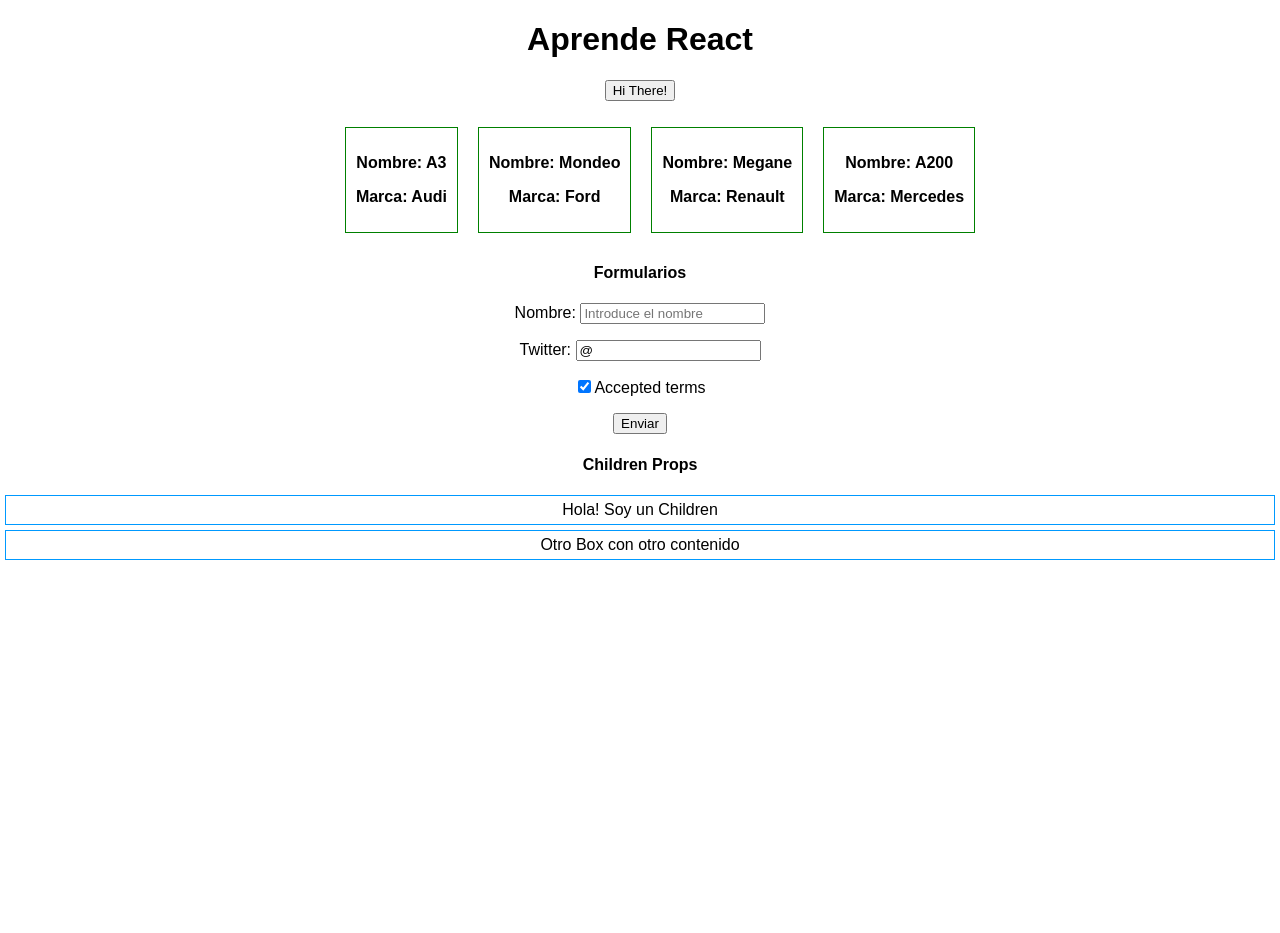
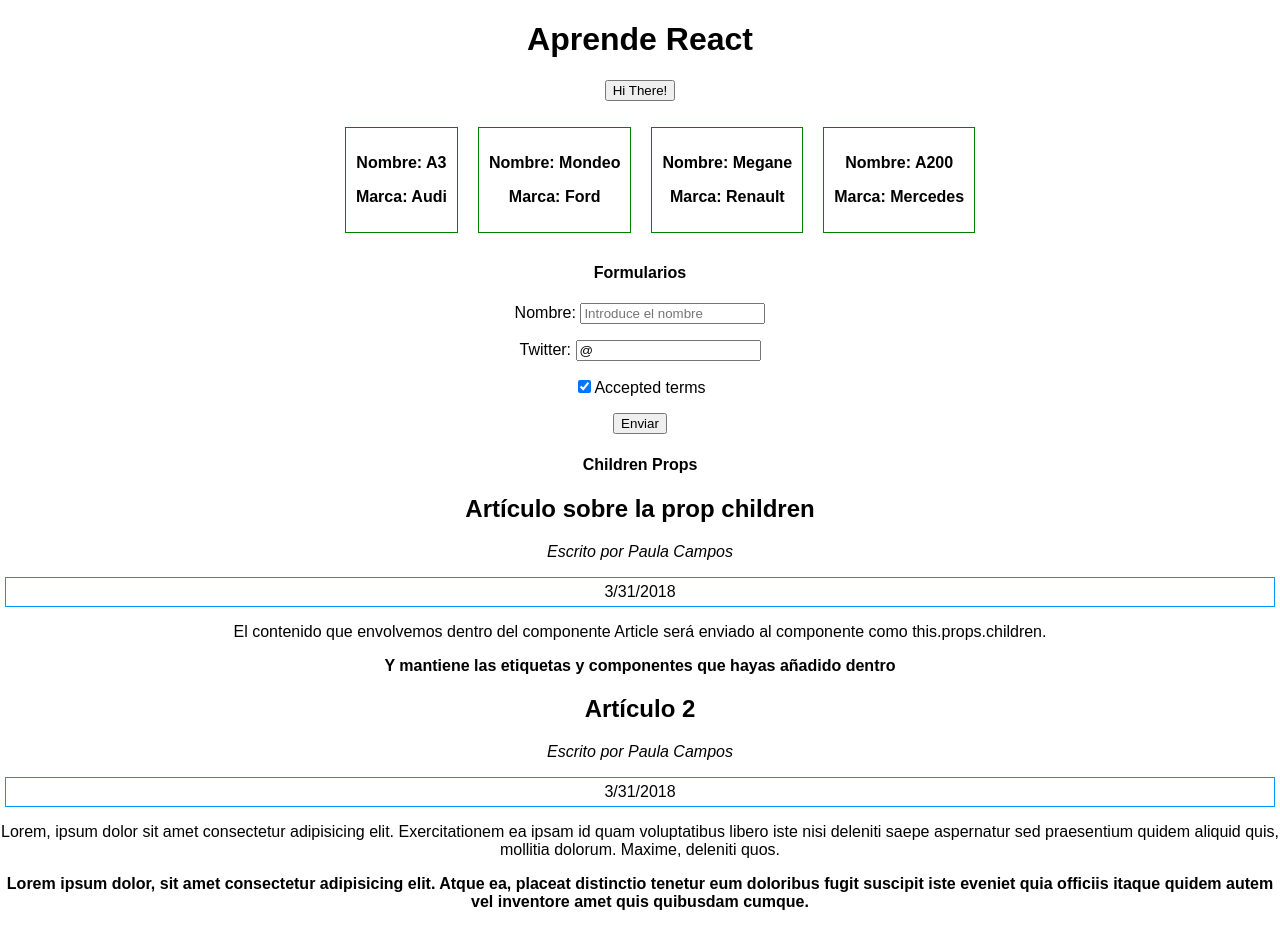
Before and after one commit to Pauliih/curso_react, a React (Create React App) app: page / in a window 1280 px wide. Shown: the top 933 px of the page. Before the commit the page ends 800 px from the top, so only its background shows below. Built offline with nearby package versions, Linux system fonts and the light colour scheme.

Commit message:
Children Layout - Article

```diff
--- a/src/App.js
+++ b/src/App.js
@@ -1,7 +1,7 @@
 import React, { Component } from 'react';
 import CarItem from './sections/lists';
 import Form from './sections/forms';
-import Box from './sections/childenProps';
+import Article from './sections/Article';
 import cars from './data/cars.json';
 
 import './App.css';
@@ -36,8 +36,29 @@ class App extends Component {
         </ul>
         <Form />
         <h4>Children Props</h4>
-        <Box> Hola! Soy un Children</Box>
-        <Box> Otro Box con otro contenido</Box>
+        <Article
+          author="Paula Campos"
+          date={new Date().toLocaleDateString()}
+          title='Artículo sobre la prop children' >
+          <p>El contenido que envolvemos dentro del componente Article será
+            enviado al componente como this.props.children.</p>
+          <strong>Y mantiene las etiquetas y componentes que hayas añadido
+            dentro</strong>
+        </Article>
+        <Article
+          author="Paula Campos"
+          date={new Date().toLocaleDateString()}
+          title='Artículo 2' >
+          <p>Lorem, ipsum dolor sit amet consectetur adipisicing elit. Exercitationem ea ipsam id quam voluptatibus libero iste nisi deleniti saepe aspernatur sed praesentium quidem aliquid quis, mollitia dolorum. Maxime, deleniti quos.</p>
+          <strong>Lorem ipsum dolor, sit amet consectetur adipisicing elit. Atque ea, placeat distinctio tenetur eum doloribus fugit suscipit iste eveniet quia officiis itaque quidem autem vel inventore amet quis quibusdam cumque.</strong>
+        </Article>
+        <Article
+          author="Paula Campos"
+          date={new Date().toLocaleDateString()}
+          title='Artículo 3' >
+          <p>Lorem ipsum dolor sit amet consectetur adipisicing elit. Delectus, deserunt. Natus beatae asperiores aliquid odio, aspernatur, architecto at alias maiores assumenda voluptatem molestiae iure, sequi magnam laborum? Libero, excepturi ad.</p>
+          <strong>Lorem, ipsum dolor sit amet consectetur adipisicing elit. Explicabo incidunt voluptatibus provident repellendus atque, vel fuga fugit officia dignissimos, voluptatem sit ducimus deserunt placeat soluta, enim animi corporis consequatur mollitia.</strong>
+        </Article>
       </div>
     );
   }
--- /dev/null
+++ b/src/sections/Article.js
@@ -0,0 +1,17 @@
+import React, { Component } from 'react';
+import Box from './childenProps';
+
+export default class Article extends Component {
+  render() {
+    return (
+      <section>
+        <h2>{this.props.title}</h2>
+        <p><em>Escrito por {this.props.author}</em></p>
+        <Box>{this.props.date}</Box>
+        <article>
+          {this.props.children}
+        </article>
+      </section>
+    );
+  }
+}
```
